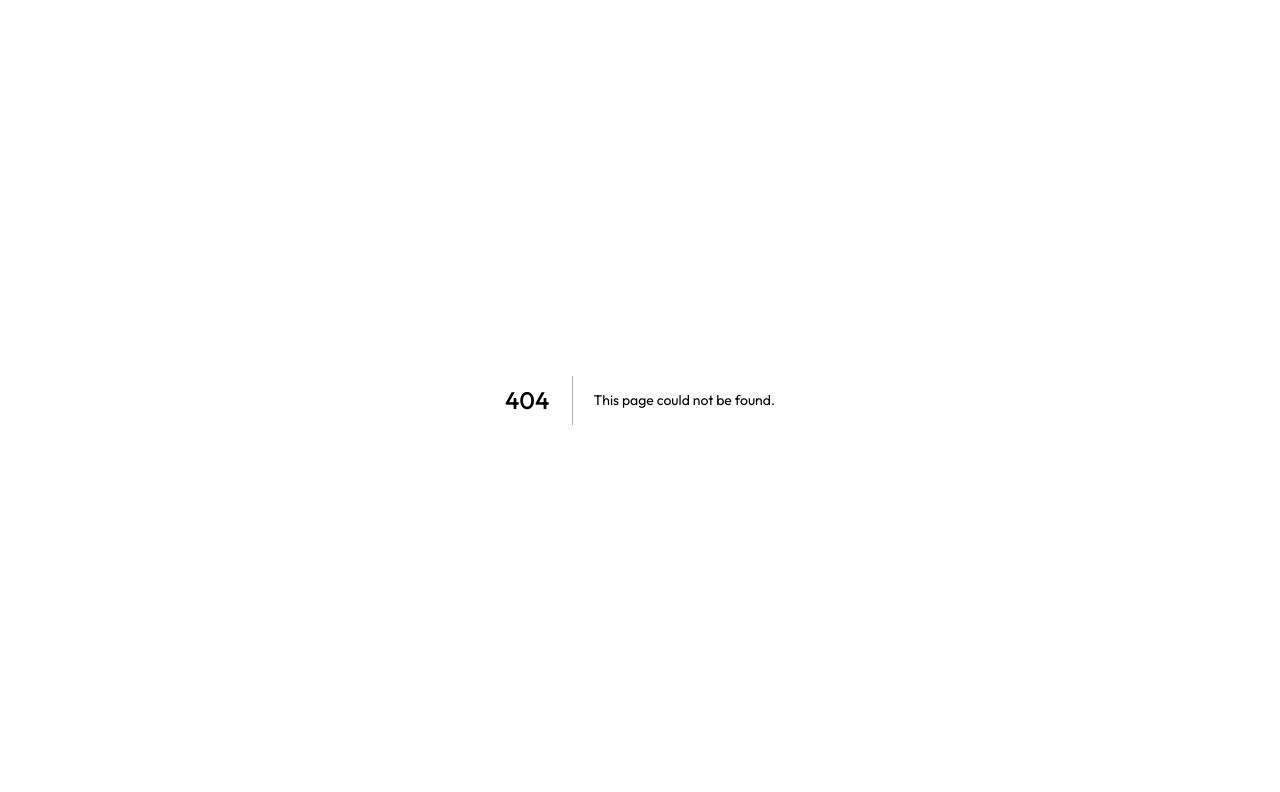
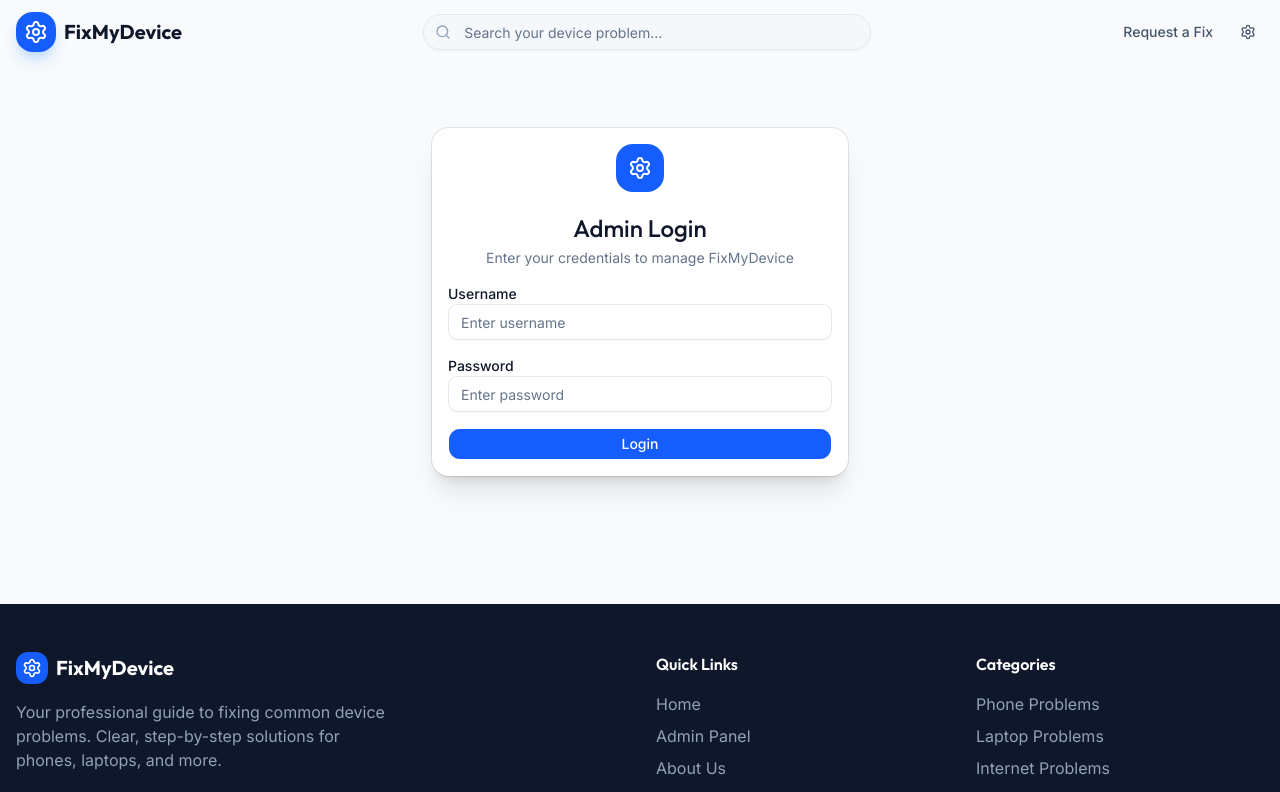
Before and after one commit to roxvoices/Fixing, a Next.js app: page /admin in a window 1280 px wide. Before the commit this address had no page. Shown: the top 792 px of the page. Built offline with nearby package versions, Linux system fonts and the light colour scheme.

Commit message:
Add files via upload

```diff
--- /dev/null
+++ b/app/admin/page.tsx
@@ -0,0 +1,21 @@
+import type { Metadata } from 'next'
+import Navbar from '@/components/Navbar'
+import Footer from '@/components/Footer'
+import AdminPanel from '@/components/AdminPanel'
+
+export const metadata: Metadata = {
+  title: 'Admin Panel',
+  robots: { index: false, follow: false },
+}
+
+export default function AdminPage() {
+  return (
+    <div className="min-h-screen flex flex-col">
+      <Navbar />
+      <main className="flex-1">
+        <AdminPanel />
+      </main>
+      <Footer />
+    </div>
+  )
+}
```
